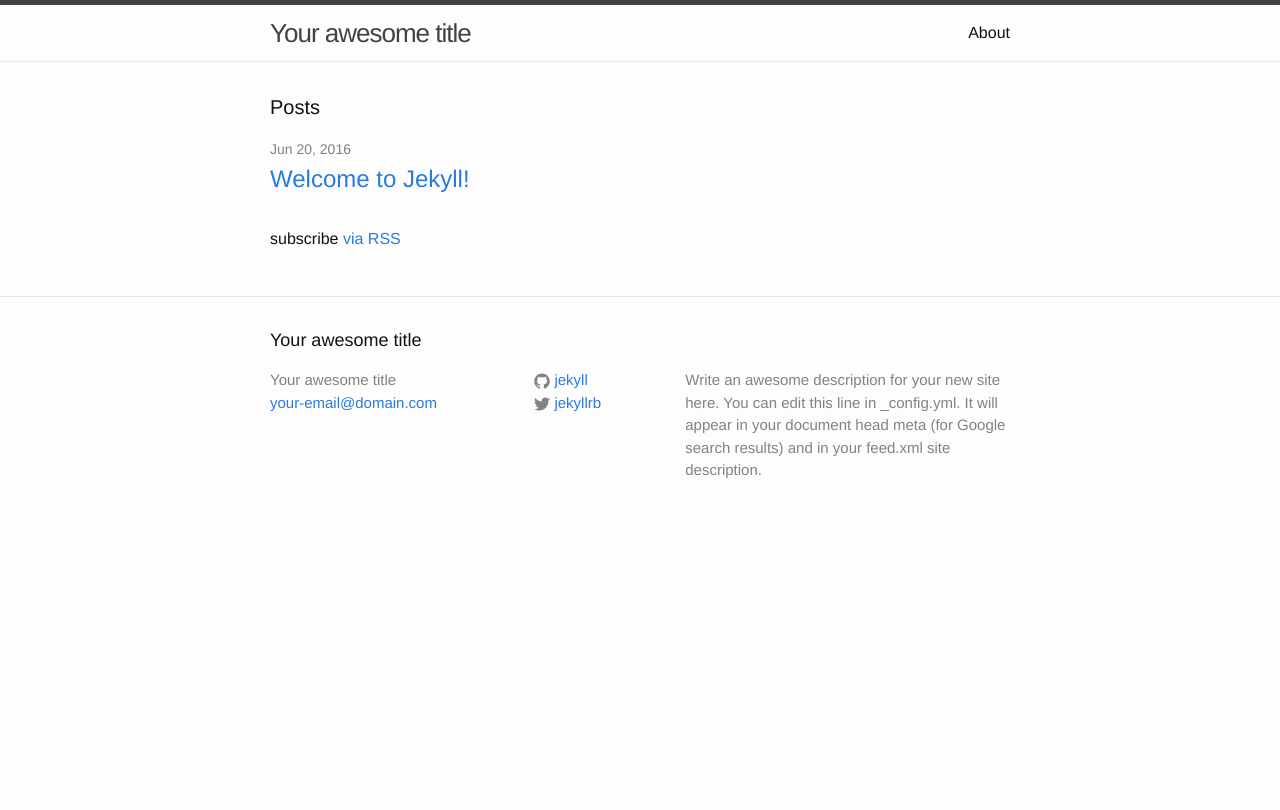
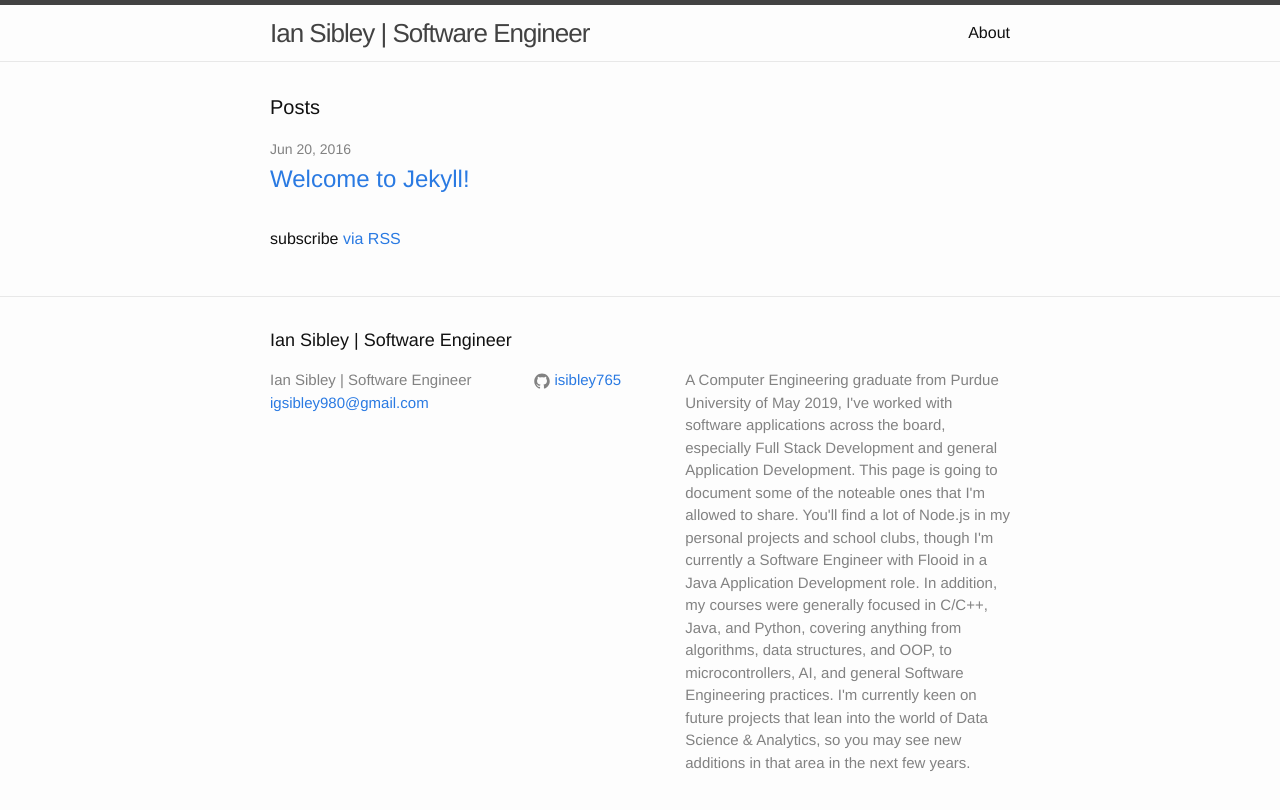
Before and after one commit to Dragom765/Dragom765.github.io, a Jekyll site: the page built from index.html, in a window 1280 px wide. Shown: the top 810 px of the page. Built offline with Jekyll 4.4.1, drawn with Linux system fonts in a browser that asks for light colours.

Commit message:
Customizing the configs

```diff
--- a/_config.yml
+++ b/_config.yml
@@ -6,16 +6,28 @@
 # 'jekyll serve'. If you change this file, please restart the server process.
 
 # Site settings
-title: Your awesome title
-email: your-email@domain.com
+title: Ian Sibley | Software Engineer
+email: igsibley980@gmail.com
 description: > # this means to ignore newlines until "baseurl:"
-  Write an awesome description for your new site here. You can edit this
-  line in _config.yml. It will appear in your document head meta (for
-  Google search results) and in your feed.xml site description.
+  A Computer Engineering graduate from Purdue University of May 2019,
+  I've worked with software applications across the board, especially
+  Full Stack Development and general Application Development. This page
+  is going to document some of the noteable ones that I'm allowed to share.
+
+  You'll find a lot of Node.js in my personal projects and school clubs,
+  though I'm currently a Software Engineer with Flooid in a Java Application
+  Development role.
+
+  In addition, my courses were generally focused in C/C++, Java, and Python,
+  covering anything from algorithms, data structures, and OOP,
+  to microcontrollers, AI, and general Software Engineering practices.
+
+  I'm currently keen on future projects that lean into the world of
+  Data Science & Analytics, so you may see new additions in that area in the
+  next few years.
 baseurl: "" # the subpath of your site, e.g. /blog
-url: "http://yourdomain.com" # the base hostname & protocol for your site
-twitter_username: jekyllrb
-github_username:  jekyll
+url: "http://isibley765.github.io" # the base hostname & protocol for your site
+github_username:  isibley765
 
 # Build settings
 markdown: kramdown
```
